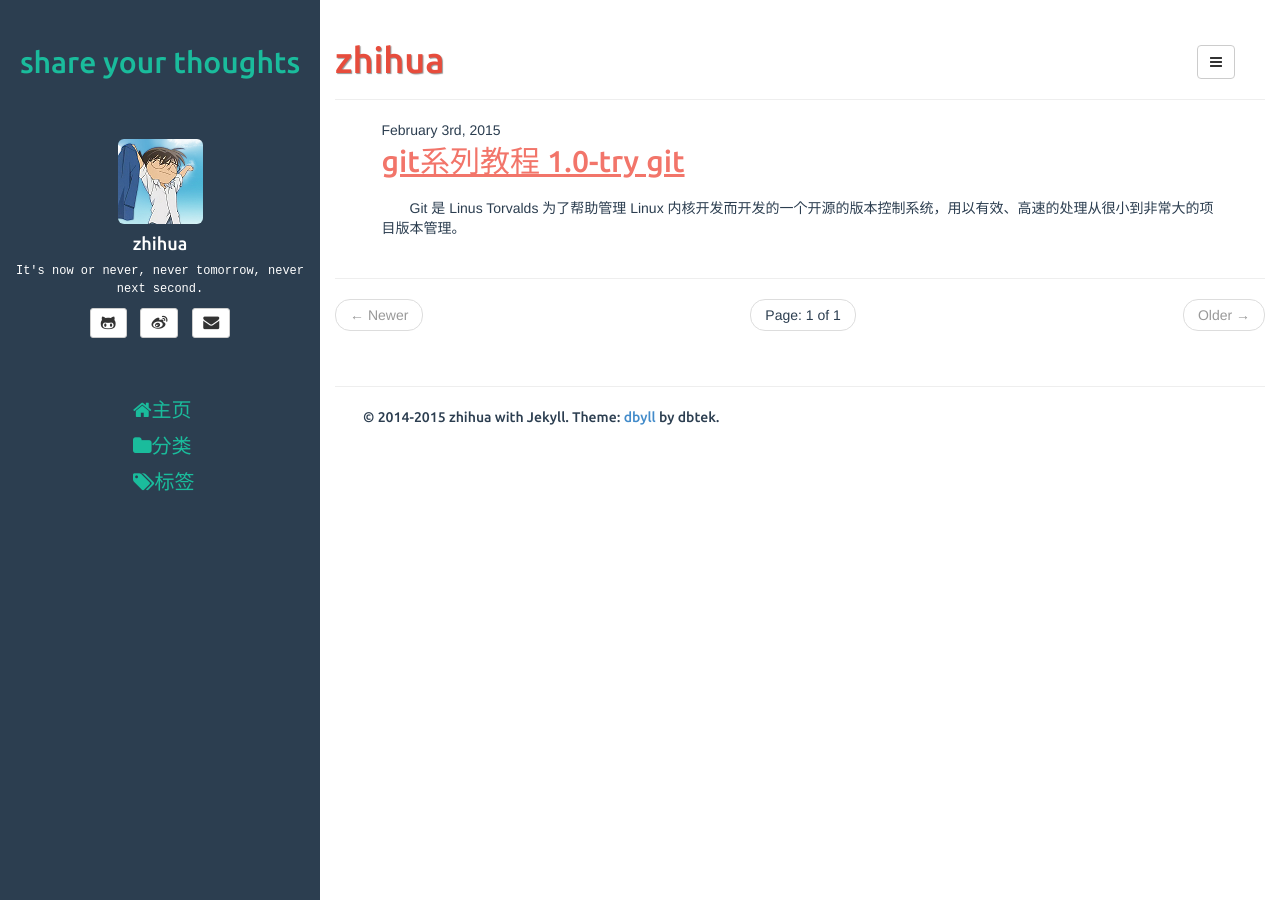
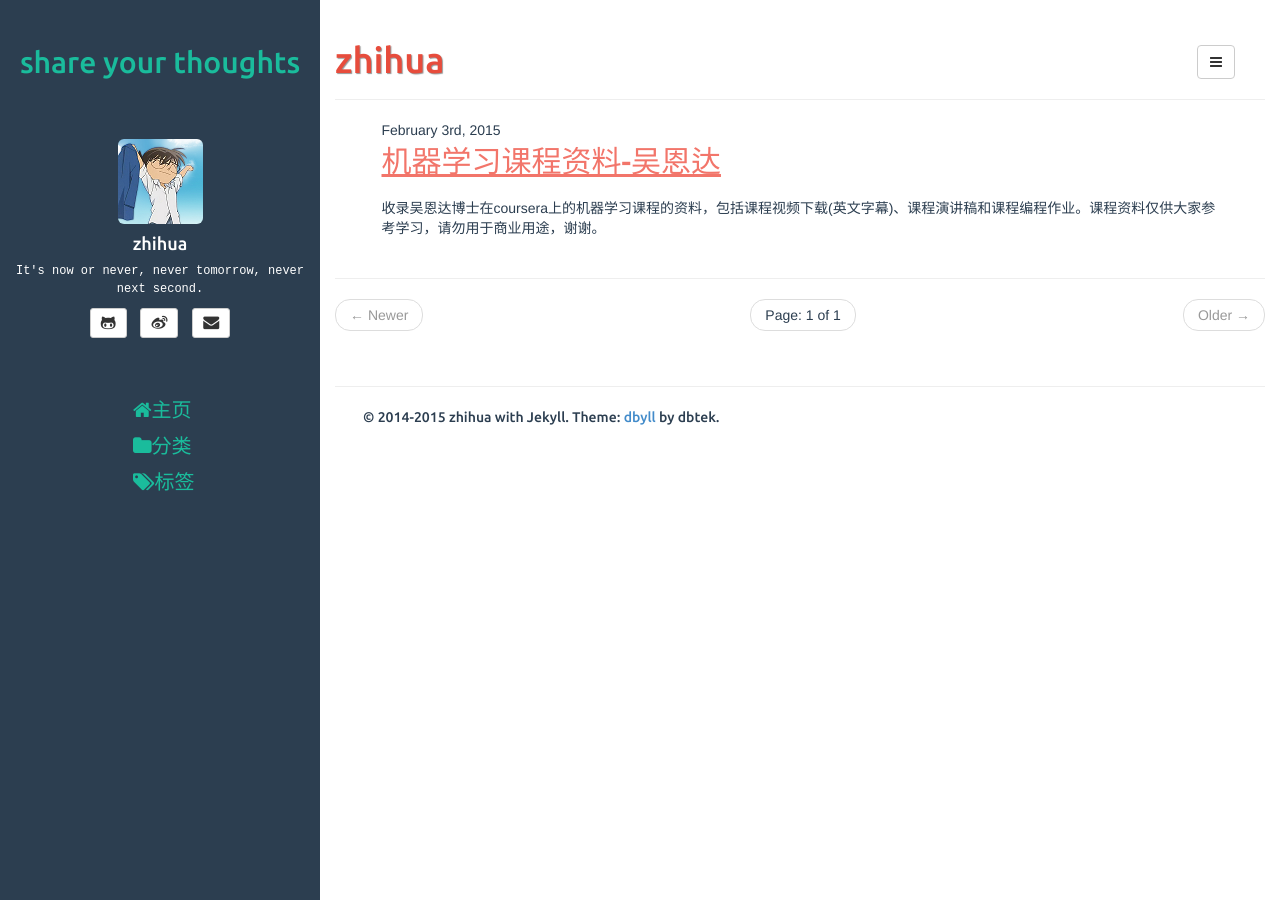
Before and after one commit to zhihuawon/zhihuawon.github.io, a Jekyll site: the page built from index.html, in a window 1280 px wide. Built offline with Jekyll 4.4.1, drawn with Linux system fonts in a browser that asks for light colours; the list of posts is cut into pages by our own code.

Commit message:
add ml courses of Andrew ng

```diff
--- /dev/null
+++ b/_posts/2015-2-3-Machine-Learning-Andrew-Ng.md
@@ -0,0 +1,63 @@
+---
+layout: post
+title: 机器学习课程资料-吴恩达
+categories: [machine learning]
+tags: [Andrew Ng]
+description: 收录吴恩达博士在coursera上的机器学习课程的资料，包括课程视频下载(英文字幕)、课程演讲稿和课程编程作业。课程资料仅供大家参考学习，请勿用于商业用途，谢谢。
+---
+<p>收录吴恩达博士在coursera上的机器学习课程的资料，包括课程视频下载(英文字幕)、课程演讲稿和课程编程作业。课程资料仅供大家参考学习，请勿用于商业用途，谢谢。</p>
+<h3>Andrew Ng</h3>
+<p>吴恩达（英文名：Andrew Ng），华裔美国人，是斯坦福大学计算机科学系和电子工程系副教授，人工智能实验室主任。吴恩达是人工智能和机器学习领域国际上最权威的学者之一。吴恩达也是在线教育平台Coursera的联合创始人（with Daphne Koller）。</p>
+<h3>Course Schedule</h3>
+<h4>&nbsp;&nbsp;Week 1</h4>
+<div id="div4">
+	<li>Introduction</li>
+	<li>Linear Regression with One Variable</li>
+	<li>(Optional) Linear Algebra Review</li>
+</div>
+<h4>&nbsp;&nbsp;Week 2</h4>
+<div id="div4">
+	<li>Linear Regression with Multiple Variables</li>
+	<li>Octave Tutorial</li>
+</div>
+<h4>&nbsp;&nbsp;Week 3</h4>
+<div id="div4">
+	<li>Logistic Regression</li>
+	<li>Regularization</li>
+</div>
+<h4>&nbsp;&nbsp;Week 4</h4>
+<div id="div4">
+	<li>Neural Networks: Representation</li>
+</div>
+<h4>&nbsp;&nbsp;Week 5</h4>
+<div id="div4">
+	<li>Neural Networks: Learning</li>
+</div>
+<h4>&nbsp;&nbsp;Week 6</h4>
+<div id="div4">
+	<li>Advice for Applying Machine Learning</li>
+	<li>Machine Learning System Design</li>
+</div>
+<h4>&nbsp;&nbsp;Week 7</h4>
+<div id="div4">
+	<li>Support Vector Machines (SVMs)</li>
+</div>
+<h4>&nbsp;&nbsp;Week 8</h4>
+<div id="div4">
+	<li>Clustering</li>
+	<li>Dimensionality Reduction</li>
+</div>
+<h4>&nbsp;&nbsp;Week 9</h4>
+<div id="div4">
+	<li>Anomaly Detection</li>
+	<li>Recommender Systems</li>
+</div>
+<h4>&nbsp;&nbsp;Week 10</h4>
+<div id="div4">
+	<li>Large-Scale Machine Learning</li>
+	<li>Example of an application of machine learning</li>
+</div>
+<h3>Download</h3>
+<div id="div4">
+	<li><a href="http://pan.baidu.com/s/1eQ5uIGy" target="_blank"> 打包下载</a>（视频、PPT以及编程作业） 密码: 85bs</li>
+</div>
--- a/_posts/2015-2-3-git-learn.md
+++ /dev/null
@@ -1,9 +0,0 @@
----
-layout: post
-title: git系列教程 1.0-try git
-categories: [git-learning]
-tags: [git,try git]
-fullview: true
----
-
-<p>Git 是 Linus Torvalds 为了帮助管理 Linux 内核开发而开发的一个开源的版本控制系统，用以有效、高速的处理从很小到非常大的项目版本管理。</p>
--- a/assets/css/style.css
+++ b/assets/css/style.css
@@ -216,3 +216,6 @@
 p{
 	text-indent:2em;
 }
+#div4 li{
+	margin-left:20px;
+}
```
